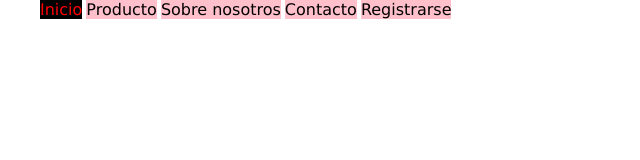
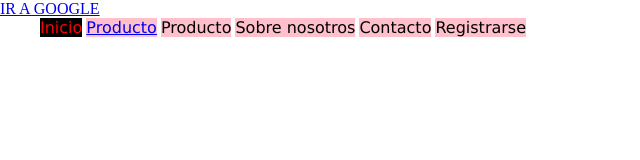
Before and after one commit to Matias-E-Navarrete/Programacion-web-inicial, a plain HTML site: page index.html in a window 1280 px wide. Shown: the whole page, without its empty margins (0-640 px from the left). Drawn offline with Linux system fonts and the light colour scheme.

Commit message:
subi los arhivos de la clase 2

```diff
--- a/index.html
+++ b/index.html
@@ -7,12 +7,15 @@
         <meta name="viewport" content="width=device-width, initial-scale=1.0">
         <title>Nombre en la pestañita</title>
         <link rel="stylesheet" href="index.css" />
+
+        <a href="producto.html">IR A GOOGLE</a>
     </head>
 
     <body>
         <nav>
            <ul>
               <li class="nav-item" id="nav-li-home">Inicio</li>
+              <li class="nav-item"><a href="#">Producto</a></li>
               <li class="nav-item">Producto</li>
               <li class="nav-item">Sobre nosotros</li>
               <li class="nav-item">Contacto</li>
```
Also changed, not shown: producto.html (added).
